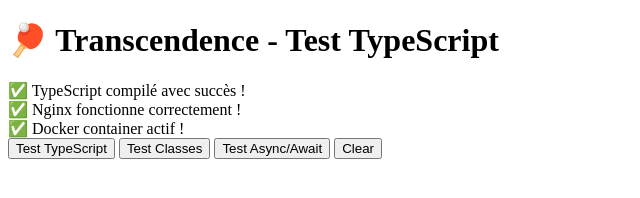
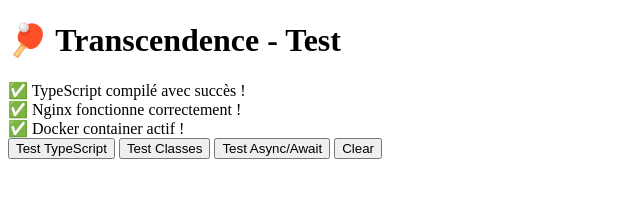
Before and after one commit to qxxel/ft_transcendence, a website with bundled scripts: page srcs/frontend/html/index.html in a window 1280 px wide. Shown: the whole page, without its empty margins (0-640 px from the left). Built offline with nearby package versions, Linux system fonts and the light colour scheme.

Commit message:
change html a bit

```diff
--- a/srcs/frontend/html/index.html
+++ b/srcs/frontend/html/index.html
@@ -8,7 +8,7 @@
 	<body>
 		<div class="container">
 
-        	<h1>🏓 Transcendence - Test TypeScript</h1>
+        	<h1>🏓 Transcendence - Test</h1>
 
         	<div class="status">
         	    ✅ TypeScript compilé avec succès !<br>
```
